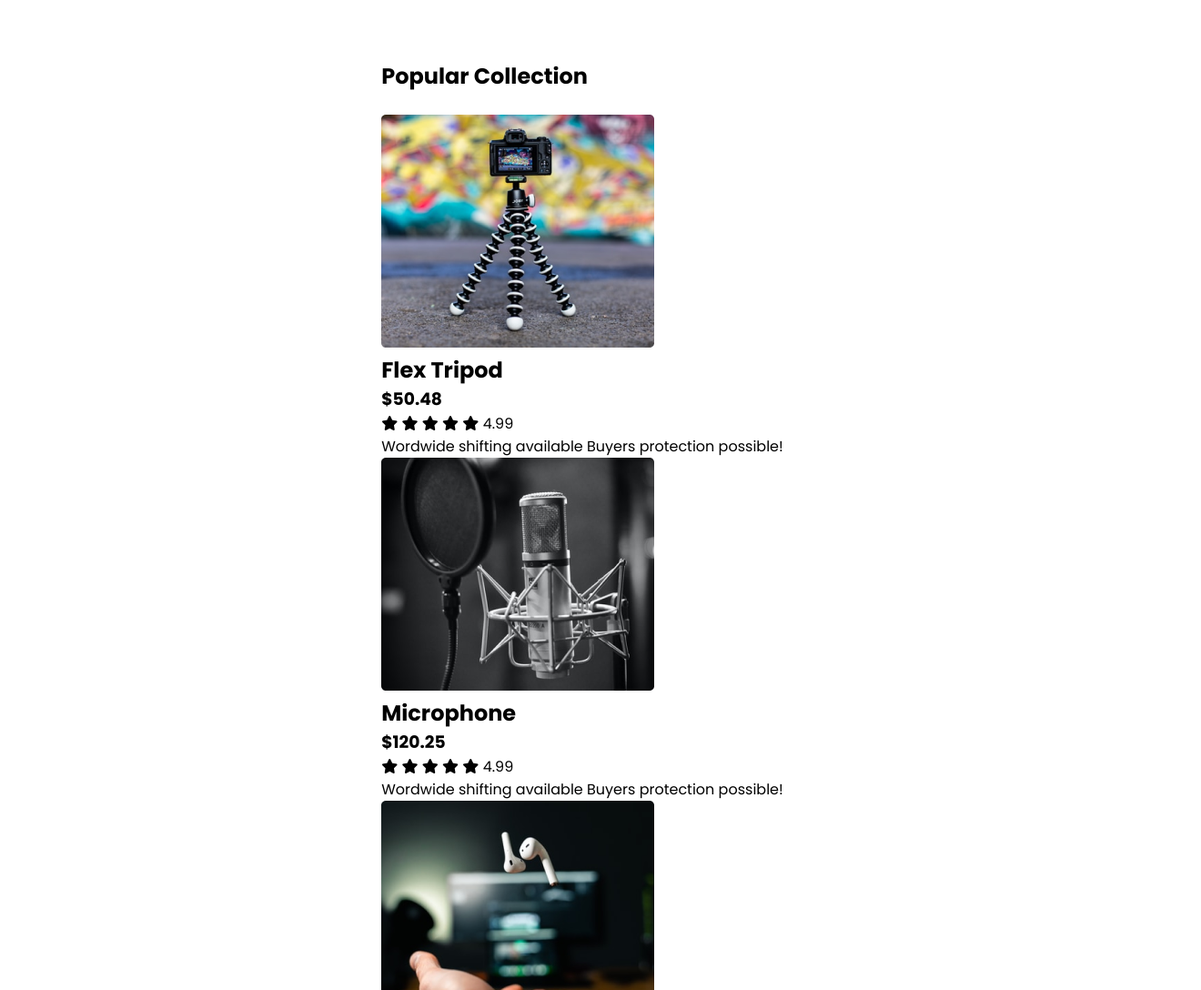
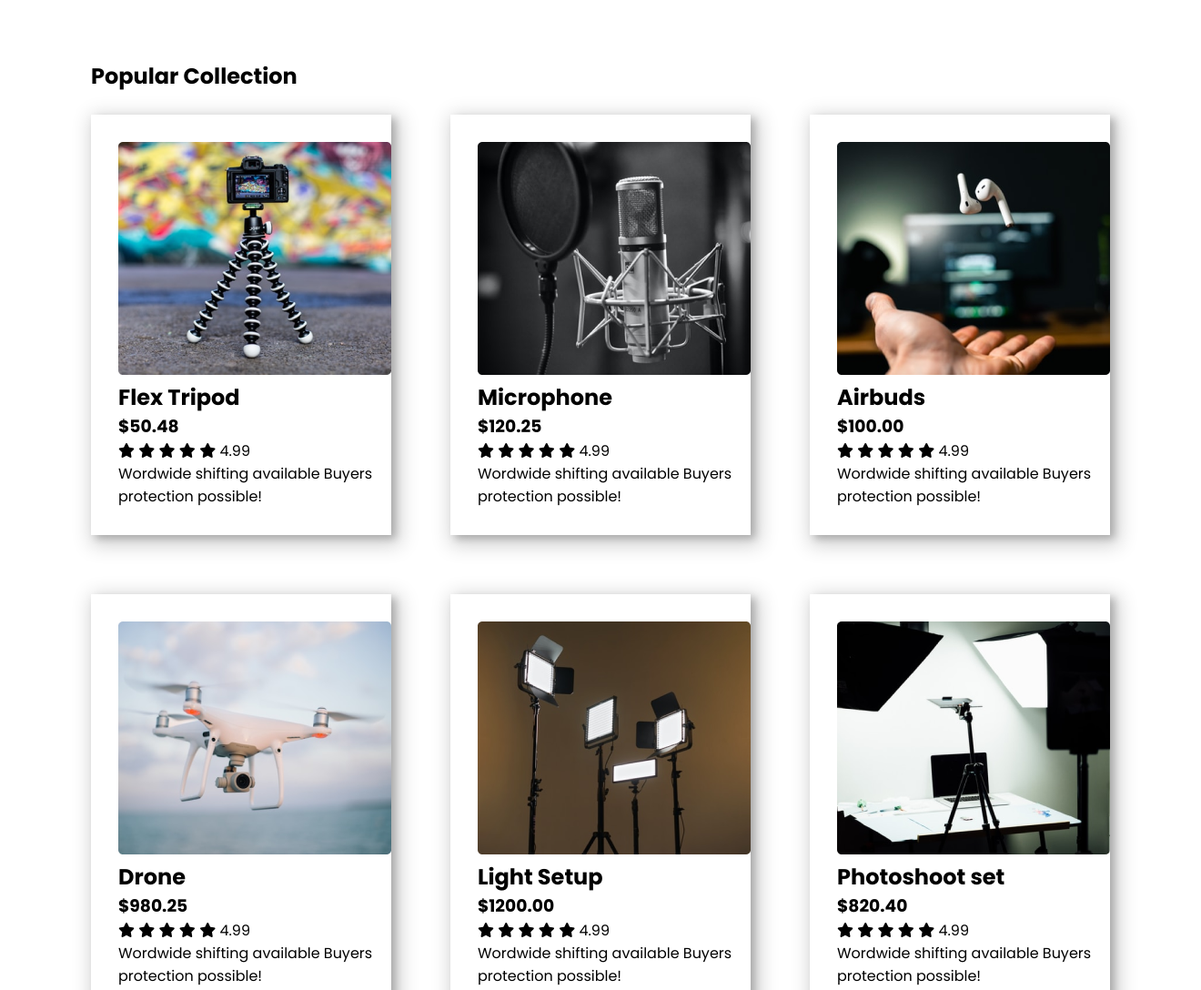
Before and after one commit to Mahingit/influencer-gear, a plain HTML site: page index.html in a window 1280 px wide. Shown: the part 700-1788 px from the top of the page at 91% size, 1320 px wide, since content can reach past the window. Drawn offline with Linux system fonts and the light colour scheme.

Commit message:
box-shadow

```diff
--- a/css/styles.css
+++ b/css/styles.css
@@ -56,3 +56,19 @@ h1{
     border-radius: 41px;
     border: none;
 }
+
+/*------------------------
+Popular Collection Style
+------------------------- */
+.popular-items{
+    display: grid;
+    grid-template-columns: repeat(3, 1fr);
+    grid-column-gap: 65px;
+}
+.popular-item{
+    padding-left: 30px;
+    padding-top: 30px;
+    padding-bottom: 30px;
+    margin-bottom: 65px;
+    box-shadow: 5px 4px 8px 0 rgba(0, 0, 0, 0.2), 5px 6px 20px 5px rgba(0, 0, 0, 0.19);
+}
```
